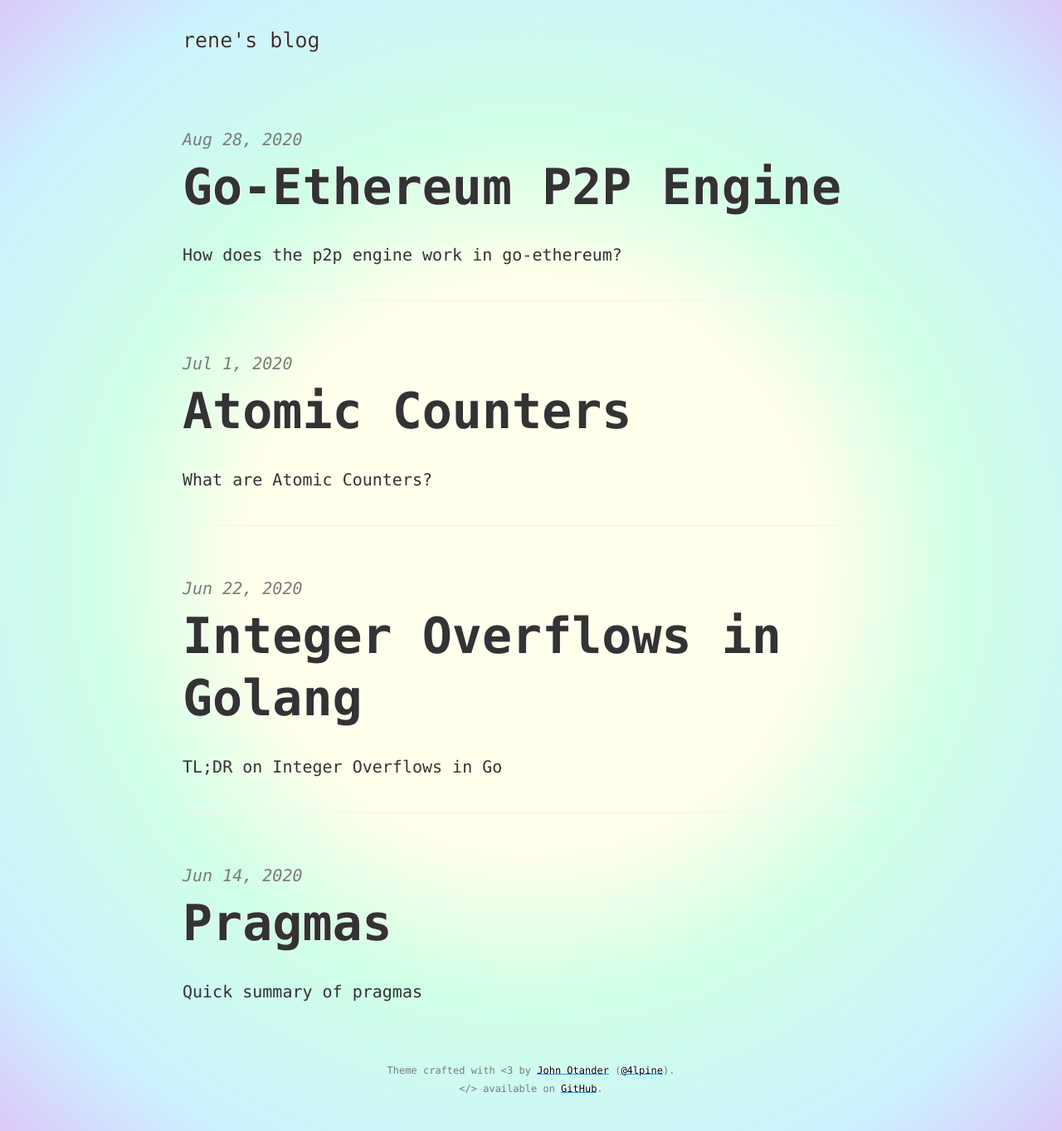
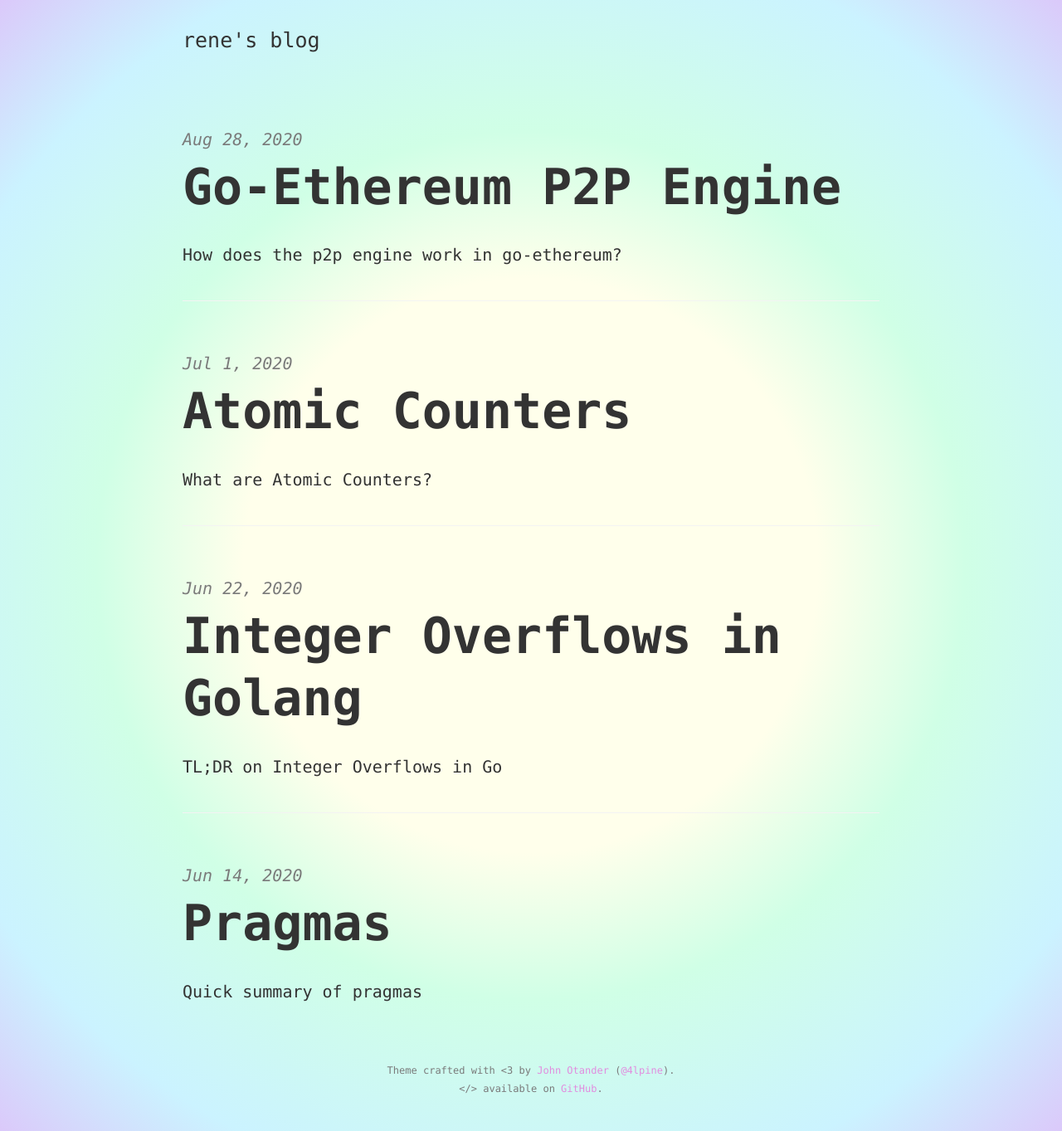
Before and after one commit to renaynay/TWIL, a Jekyll site: the page built from index.html, in a window 1280 px wide. Shown: the whole page at 83% size. Built offline with Jekyll 4.4.1, drawn with Linux system fonts in a browser that asks for light colours; the list of posts is cut into pages by our own code.

Commit message:
links css

```diff
--- a/_sass/_links.scss
+++ b/_sass/_links.scss
@@ -1,21 +1,11 @@
 a {
-  color: #000000;
-  background-image: linear-gradient(to top,
-    rgba(0,0,0,0) 13%,
-    rgba($link-color,.8) 13%,
-    rgba($link-color,.8) 18%,
-    rgba(0,0,0,0) 17%
-  );
-  text-shadow: white 1px 0px 0px, white -1px 0px 0px;
+  color: #e28cdf;
 }
 
 a:hover,
 a:focus,
 a:active {
-  text-decoration: underline;
-  border: 0;
-  color: #000000;;
-  text-shadow: white 1px 0px 0px, white -1px 0px 0px;
+  color: #8c9fff;;
 }
 
 // Correct issues with buttons
```
